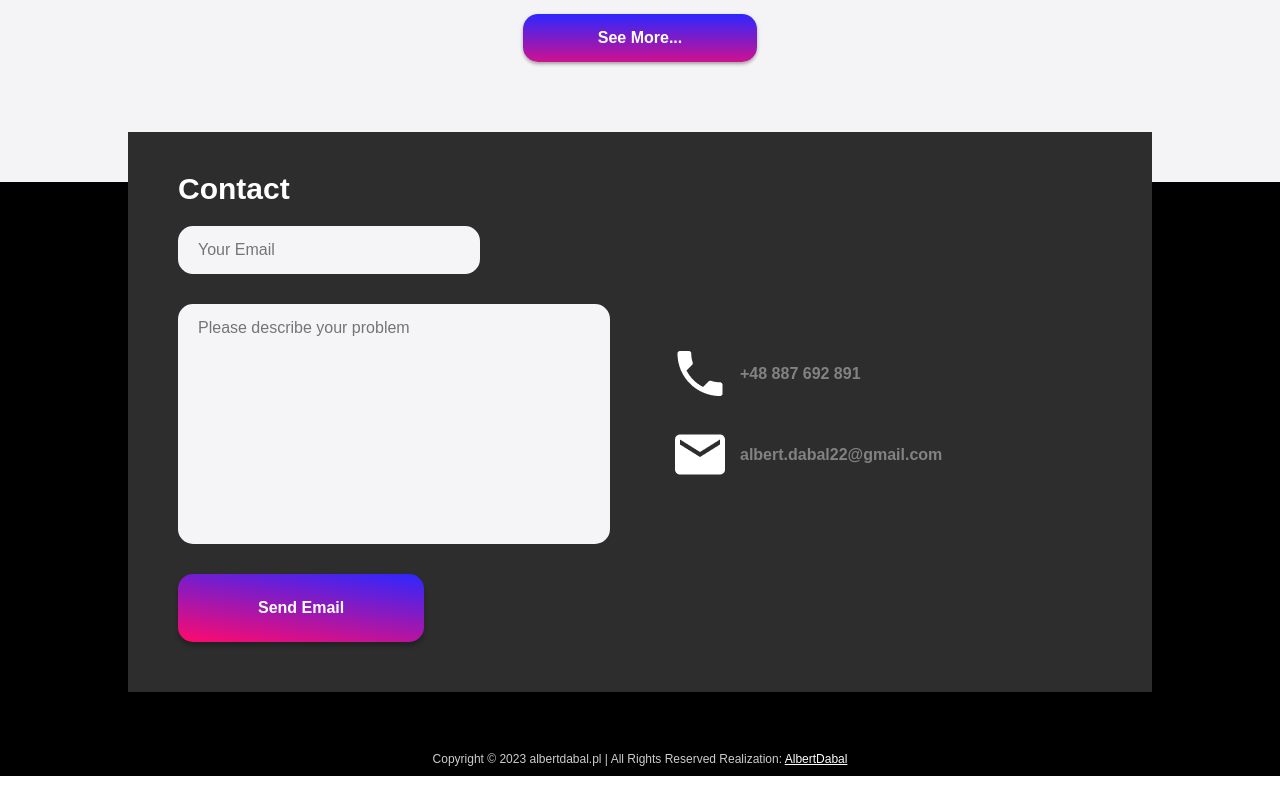
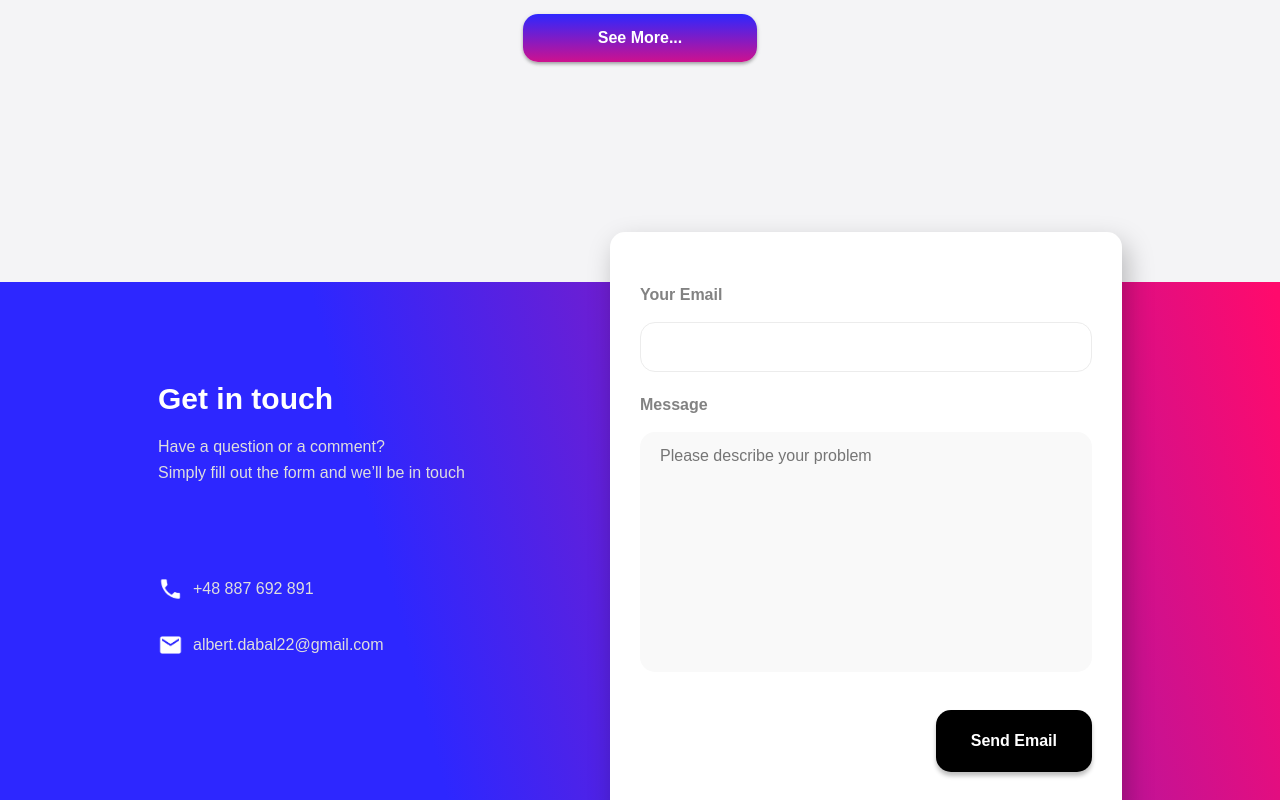
Before and after one commit to AlbertDabal/Portfolio, a React (Create React App) app in the folder frontend/: page / in a window 1280 px wide. Shown: the part 3540-4340 px from the top of the page. Before the commit the page ends 4316 px from the top, so only its background shows below. Built offline with nearby package versions, Linux system fonts and the light colour scheme.

Commit message:
add contact in big screen

```diff
--- a/frontend/public/locales/en/Contacts.json
+++ b/frontend/public/locales/en/Contacts.json
@@ -1,6 +1,6 @@
 {
-    "title": "Contact",
-    "subtitle": "Let's Talk!",
+    "title": "Get in touch",
+    "subtitle": "Have a question or a comment?<br/> Simply fill out the form and we’ll be in touch",
     "emailPlaceholder": "Your Email",
     "textPlaceholder": "Please describe your problem",
     "buttonSend": "Send Email",
--- a/frontend/src/components/atoms/input/Input.tsx
+++ b/frontend/src/components/atoms/input/Input.tsx
@@ -3,10 +3,10 @@ import styled from 'styled-components';
 export const Input = styled.input`
   border-radius: 15px;
   padding: 15px 20px;
-  background: #f5f5f7;
-  width: 70%;
+  width: 100%;
   outline: none;
-  border: 0;
+  border: 1px solid #ececec;
   font-family: 'Poppins', sans-serif;
   font-size: ${({ theme }) => theme.fontSize.s};
+  margin-top: 14px;
 `;
--- a/frontend/src/components/atoms/textarea/TextArea.tsx
+++ b/frontend/src/components/atoms/textarea/TextArea.tsx
@@ -3,13 +3,13 @@ import styled from 'styled-components';
 export const TextArea = styled.textarea`
   padding: 15px 20px;
   border-radius: 15px;
-  background: #f5f5f7;
+  background: #f9f9f9;
   width: 100%;
   outline: none;
   border: 0;
   font-family: 'Poppins', sans-serif;
   resize: none;
   height: 30vh;
-  margin: 10px 0px;
+  margin: 14px 0px;
   font-size: ${({ theme }) => theme.fontSize.s};
 `;
--- a/frontend/src/components/organisms/constacts/Contacts.tsx
+++ b/frontend/src/components/organisms/constacts/Contacts.tsx
@@ -18,12 +18,8 @@ const Wrapper = styled.div`
   align-items: flex-start;
   justify-content: space-between;
   width: 100%;
-  background-color: #2d2d2d;
-  padding: 50px;
-
-  position: absolute;
-  top: -50px;
-
+  padding: 30px;
+  min-height: 80vh;
   padding-top: 5vh;
   @media (max-width: 1000px) {
     padding-top: 2vh;
@@ -36,23 +32,32 @@ const Info = styled.div`
   flex: 1;
   display: flex;
   flex-direction: column;
-  gap: 20px;
+  gap: 90px;
   margin-bottom: 40px;
+  margin-top: 60px;
 `;
 
 const Form = styled.form`
+  position: absolute;
+  top: -50px;
+  right: 30px;
+  width: 50%;
   flex: 1;
   display: flex;
   flex-direction: column;
   gap: 20px;
   align-items: flex-start;
+  background-color: white;
+  padding: 50px 30px;
+  border-radius: 15px;
+  box-shadow: 5px 11px 27px 0px rgba(0, 0, 0, 0.25);
 `;
 
 const Footer = styled.footer`
   display: flex;
   flex-direction: row;
   justify-content: space-between;
-  align-items: center;
+  align-items: flex-start;
   gap: 60px;
   @media (max-width: 1000px) {
     flex-direction: column;
@@ -61,7 +66,7 @@ const Footer = styled.footer`
 `;
 
 const StyledHeading = styled(Heading)`
-  margin-bottom: 20px;
+  margin-bottom: 0px;
 
   @media (max-width: 1000px) {
     margin-bottom: 20px;
@@ -75,21 +80,23 @@ const StyledParagraph = styled(Paragraph)`
   }
 `;
 
+const Image = styled.img`
+  width: 25px;
+  height: auto;
+`;
+
 const Submit = styled.input`
-  transition: 0.8s all ease;
-  &:hover {
-    transform: perspective(1000px) translateZ(50px);
-  }
   cursor: pointer;
   border: none;
   font-size: ${({ theme }) => theme.fontSize.s};
   font-weight: 800;
-  padding: 25px 80px;
+  padding: 22px 35px;
   border-radius: 15px;
-  background: linear-gradient(188deg, #2d27ff 0%, #ff0a6c 100%);
+  background: black;
   box-shadow: 0px 4px 4px 0px rgba(0, 0, 0, 0.25);
   color: ${({ theme }) => 'white'};
   text-decoration: none;
+  align-self: flex-end;
 `;
 
 export const Contacts = () => {
@@ -134,38 +141,49 @@ export const Contacts = () => {
   }, []);
 
   return (
-    <BasicTemplate index={4} backgroundColorStyle="black">
+    <div id="contacts" style={{ width: '100%', paddingTop: 100 }}>
+      <BasicTemplate backgroundColorStyle="linear-gradient(75deg, #2D27FF 33.05%, #FF0A6C 99.47%), #FFF">
         <div style={{ position: 'relative' }}>
-        <Wrapper id="contacts">
+          <Wrapper>
             {done && <Alert />}
             {data && (
               <div style={{ width: '100%' }}>
+                <Footer>
+                  <Info>
+                    <div style={{ display: 'flex', flexDirection: 'column', gap: 18 }}>
                       <StyledHeading bold>{data.title}</StyledHeading>
-              <Footer>
+                      <Paragraph light>
+                        <div dangerouslySetInnerHTML={{ __html: data.subtitle }} />
+                      </Paragraph>
+                    </div>
+                    <div style={{ display: 'flex', flexDirection: 'column', gap: 30 }}>
+                      <div style={{ display: 'flex', alignItems: 'center', gap: '10px' }}>
+                        <Image src={phone} />
+                        <Paragraph light>{data.phoneValue}</Paragraph>
+                      </div>
+                      <div style={{ display: 'flex', alignItems: 'center', gap: '10px' }}>
+                        <Image src={email} />
+                        <Paragraph light>{data.email}</Paragraph>
+                      </div>
+                    </div>
+                  </Info>
                   <Form onSubmit={sendEmail}>
-                  <Input name="email" placeholder={data.emailPlaceholder} />
+                    <div style={{ width: '100%' }}>
+                      <Paragraph bold>{data.emailPlaceholder}</Paragraph>
+                      <Input name="email" />
+                    </div>
+                    <div style={{ width: '100%' }}>
+                      <Paragraph bold>Message</Paragraph>
                       <TextArea name="message" placeholder={data.textPlaceholder} />
+                    </div>
                     <Submit type="submit" value={data.buttonSend} />
                   </Form>
-                <Info>
-                  <div style={{ display: 'flex', alignItems: 'center', gap: '10px' }}>
-                    <img src={phone} />
-                    <Paragraph bold other>
-                      {data.phoneValue}
-                    </Paragraph>
-                  </div>
-                  <div style={{ display: 'flex', alignItems: 'center', gap: '10px' }}>
-                    <img src={email} />
-                    <Paragraph bold other>
-                      {data.email}
-                    </Paragraph>
-                  </div>
-                </Info>
                 </Footer>
               </div>
             )}
           </Wrapper>
         </div>
       </BasicTemplate>
+    </div>
   );
 };
--- a/frontend/src/templates/BasicTemplate.tsx
+++ b/frontend/src/templates/BasicTemplate.tsx
@@ -35,6 +35,7 @@ export const BasicTemplate = ({ children, index, id, backgroundColorStyle }: Pro
   return (
     <WrapperAll backgroundColorStyle={backgroundColorStyle}>
       <Wrapper id={id}>
+        {console.log('id', id)}
         <Main>{children}</Main>
       </Wrapper>
     </WrapperAll>
```
Lines whose indentation alone changed are shown as unchanged.
